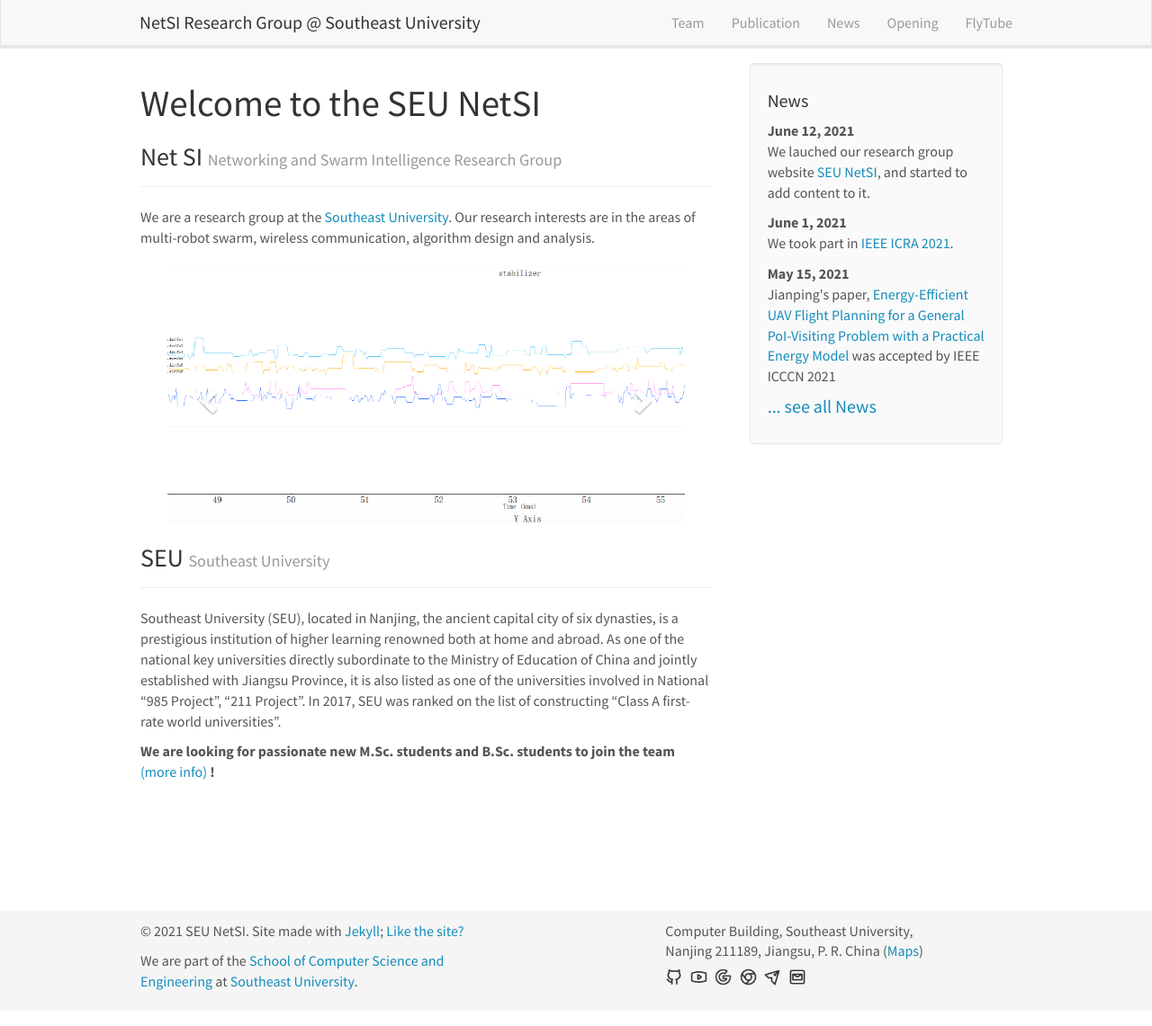
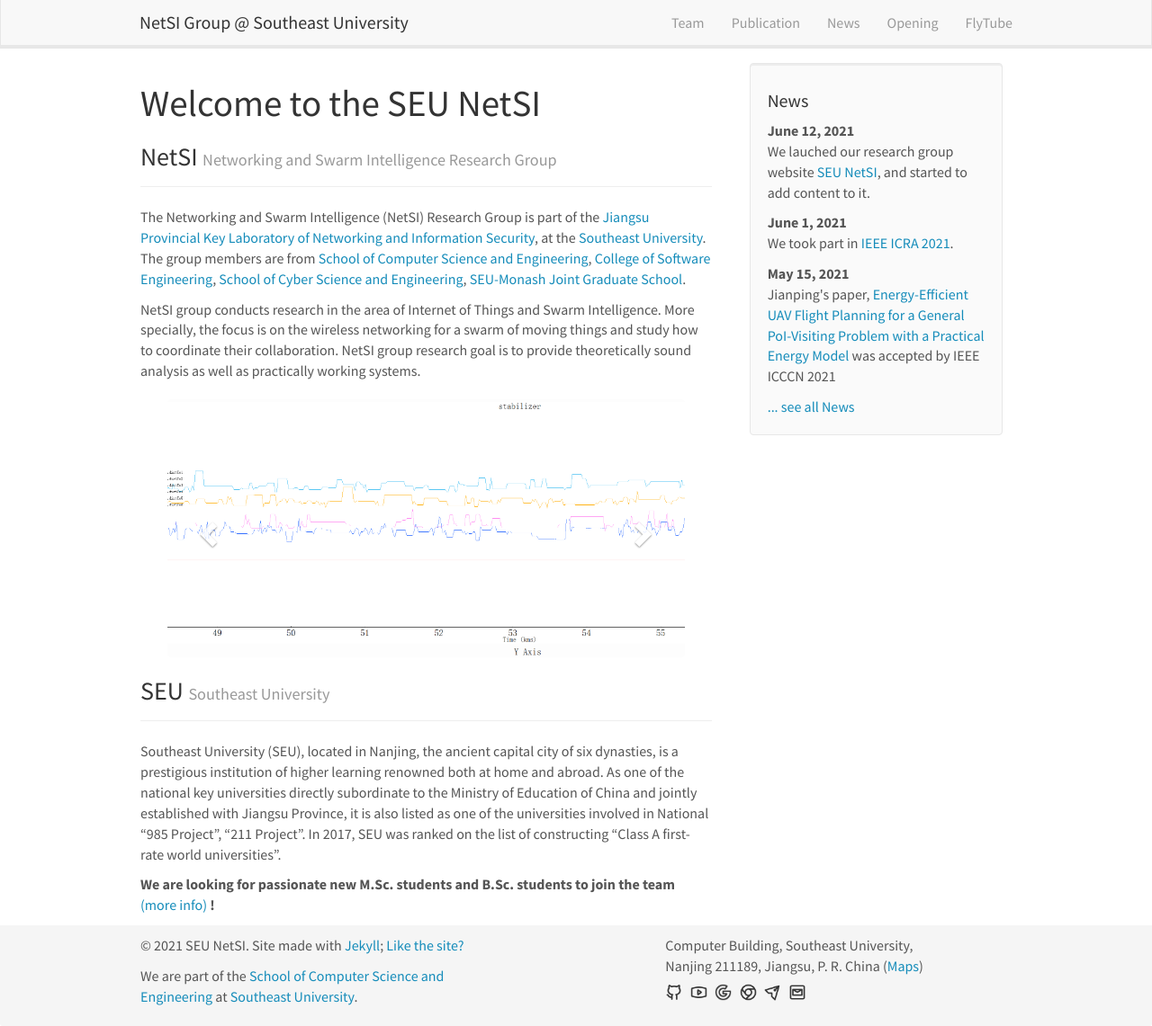
Before and after one commit to SEU-NetSI/seu-netsi.github.io, a Jekyll site: the page built from _pages/home.md, in a window 1280 px wide and 1141 px high. Shown: the whole window at 90% size. Built offline with Jekyll 4.4.1, drawn with Linux system fonts in a browser that asks for light colours; nearby versions of some CDN libraries.

Commit message:
refine the home page, and more about NetSI

```diff
--- a/_includes/header.html
+++ b/_includes/header.html
@@ -8,7 +8,7 @@
 		<span class="icon-bar"></span>
 	  </button>
 
-    <a class="navbar-brand" href="{{ site.url }}{{ site.baseurl }}/">NetSI Research Group @ Southeast University</a>
+    <a class="navbar-brand" href="{{ site.url }}{{ site.baseurl }}/">NetSI Group @ Southeast University</a>
 	</div>
 	<div class="collapse navbar-collapse" id="navbar-collapse-1">
 	  <ul class="nav navbar-nav navbar-right">
--- a/_includes/news.html
+++ b/_includes/news.html
@@ -6,6 +6,6 @@
 <p>{{ article.headline }}</p>
 {% endfor %}
 
-<h4><a href="{{ site.url }}{{ site.baseurl }}/allnews.html">... see all News</a></h4>
+<a href="{{ site.url }}{{ site.baseurl }}/allnews.html">... see all News</a>
 
 </div>
--- a/_pages/home.md
+++ b/_pages/home.md
@@ -6,11 +6,20 @@
 permalink: /
 ---
 <div class="page-header">
-  <h3>Net SI <small>Networking and Swarm Intelligence Research Group</small></h3>
+  <h3>NetSI <small>Networking and Swarm Intelligence Research Group</small></h3>
 </div>
 
-We are a research group at the [Southeast University](https://www.seu.edu.cn/). Our research interests are in the areas of multi-robot swarm, wireless communication, algorithm design and analysis.
+The Networking and Swarm Intelligence (NetSI) Research Group is part of the [Jiangsu Provincial Key Laboratory of Networking and Information Security](http://jssec.seu.edu.cn),
+at the [Southeast University](https://www.seu.edu.cn/).
+The group members are from
+[School of Computer Science and Engineering](https://cse.seu.edu.cn),
+[College of Software Engineering](https://cose.seu.edu.cn),
+[School of Cyber Science and Engineering](https://cyber.seu.edu.cn),
+[SEU-Monash Joint Graduate School](https://smjgs.seu.edu.cn).
 
+NetSI group conducts research in the area of Internet of Things and Swarm Intelligence.
+More specially, the focus is on the wireless networking for a swarm of moving things and study how to coordinate their collaboration.
+NetSI group research goal is to provide theoretically sound analysis as well as practically working systems.
 
 <div markdown="0" id="carousel" class="carousel slide" data-ride="carousel" data-interval="4000" data-pause="hover" >
     <!-- Menu -->
```
